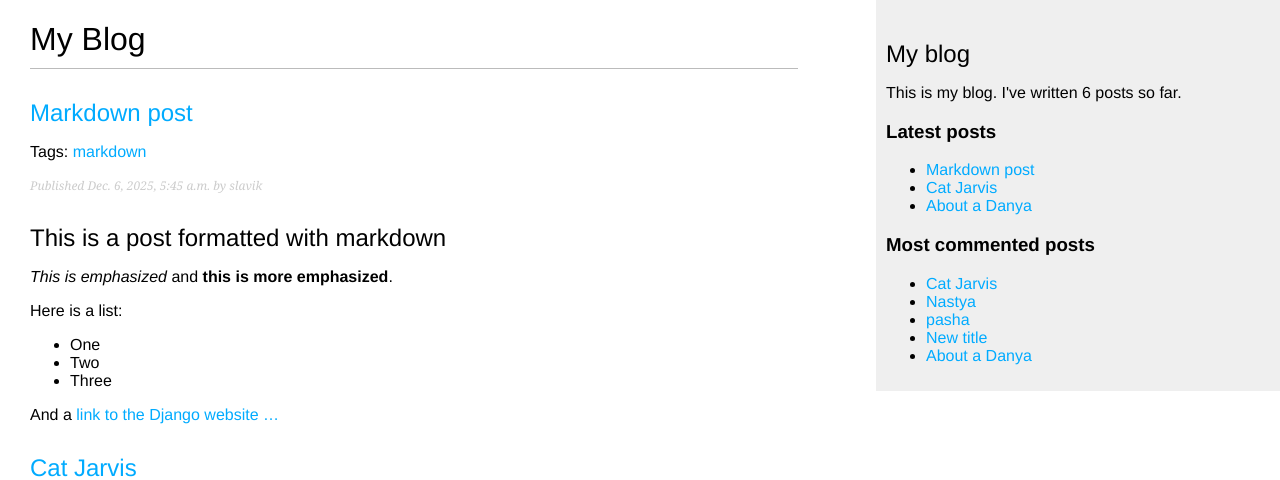
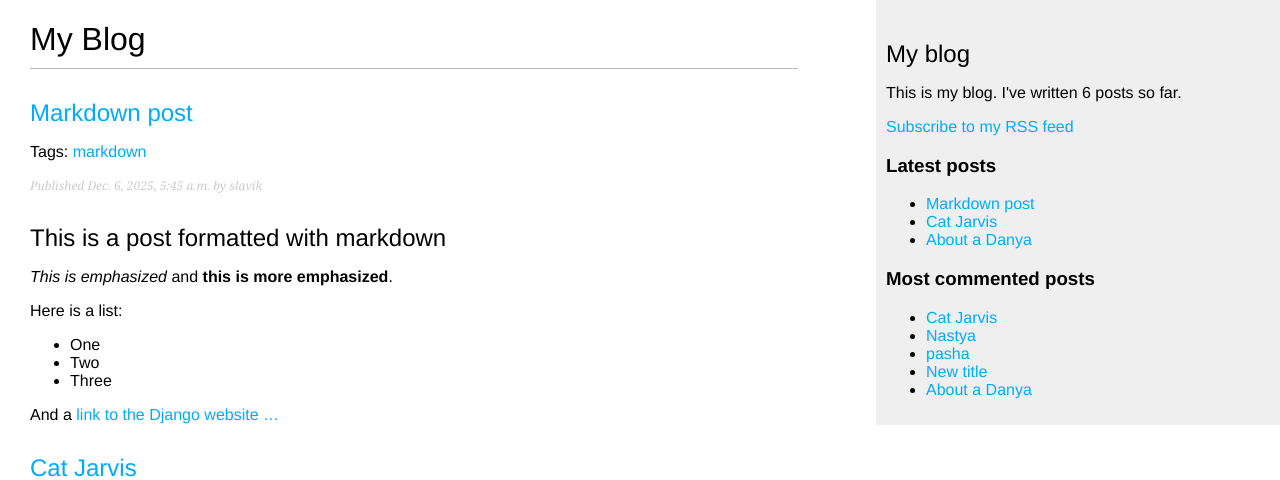
Before and after one commit to WooDoo1337/First-Project, a Django app: page /blog/ in a window 1280 px wide. Shown: the top 480 px of the page. Run offline with Django 4.2, Linux system fonts and the light colour scheme; data comes from the database, SQL or seed files in the repository; parts of the project's set-up code (start-up, migrations or seed data) failed here and were passed over.

```diff
--- a/mysite/blog/templates/blog/base.html
+++ b/mysite/blog/templates/blog/base.html
@@ -17,6 +17,10 @@
       This is my blog.
       I've written {% total_posts %} posts so far.
     </p>
+    <p>
+      <a href="{% url "blog:post_feed" %}">
+      Subscribe to my RSS feed
+      </a>
     <h3>Latest posts</h3>
     {% show_latest_posts 3 %}
     <h3>Most commented posts</h3>
--- /dev/null
+++ b/requirements.txt
@@ -0,0 +1,4 @@
+asgiref==3.5.2
+Django~=4.1.0
+Pillow==9.2.0
+sqlparse==0.4.2
```
Also changed, not shown: 1 other file.
